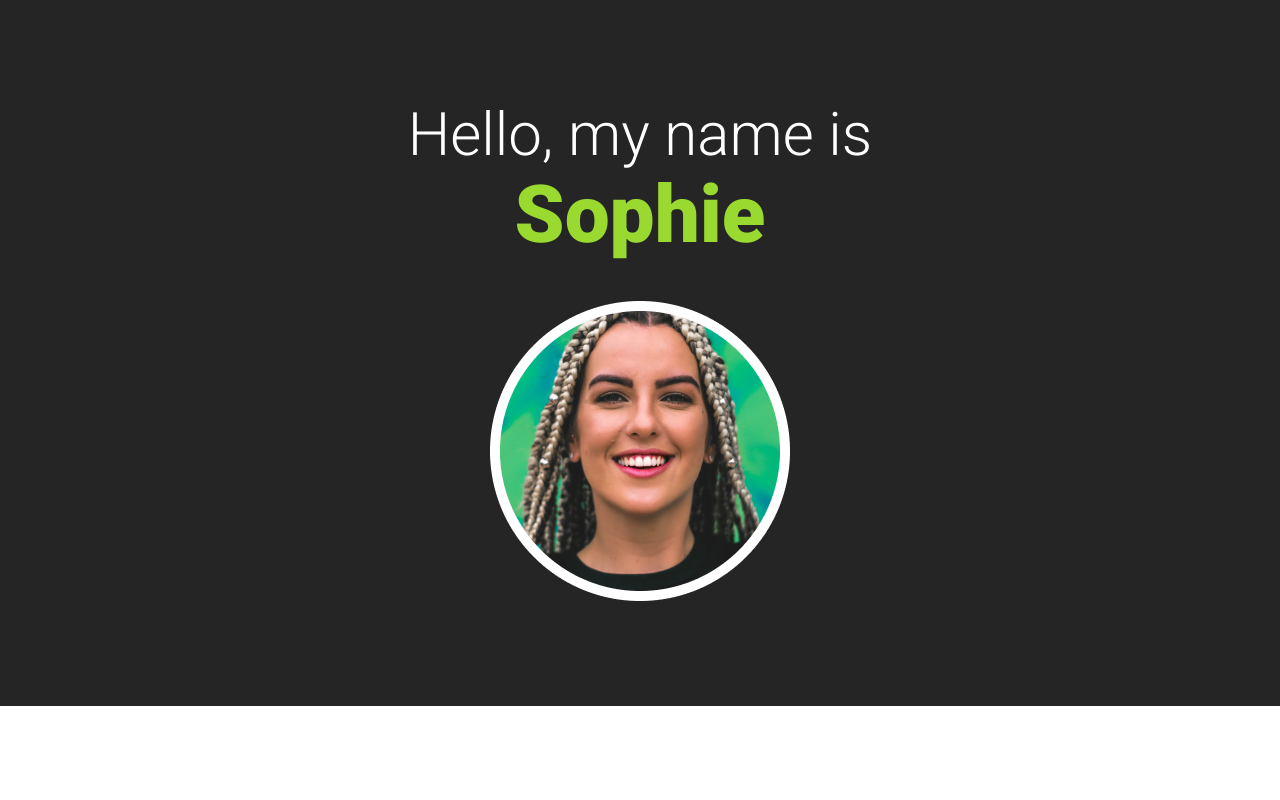
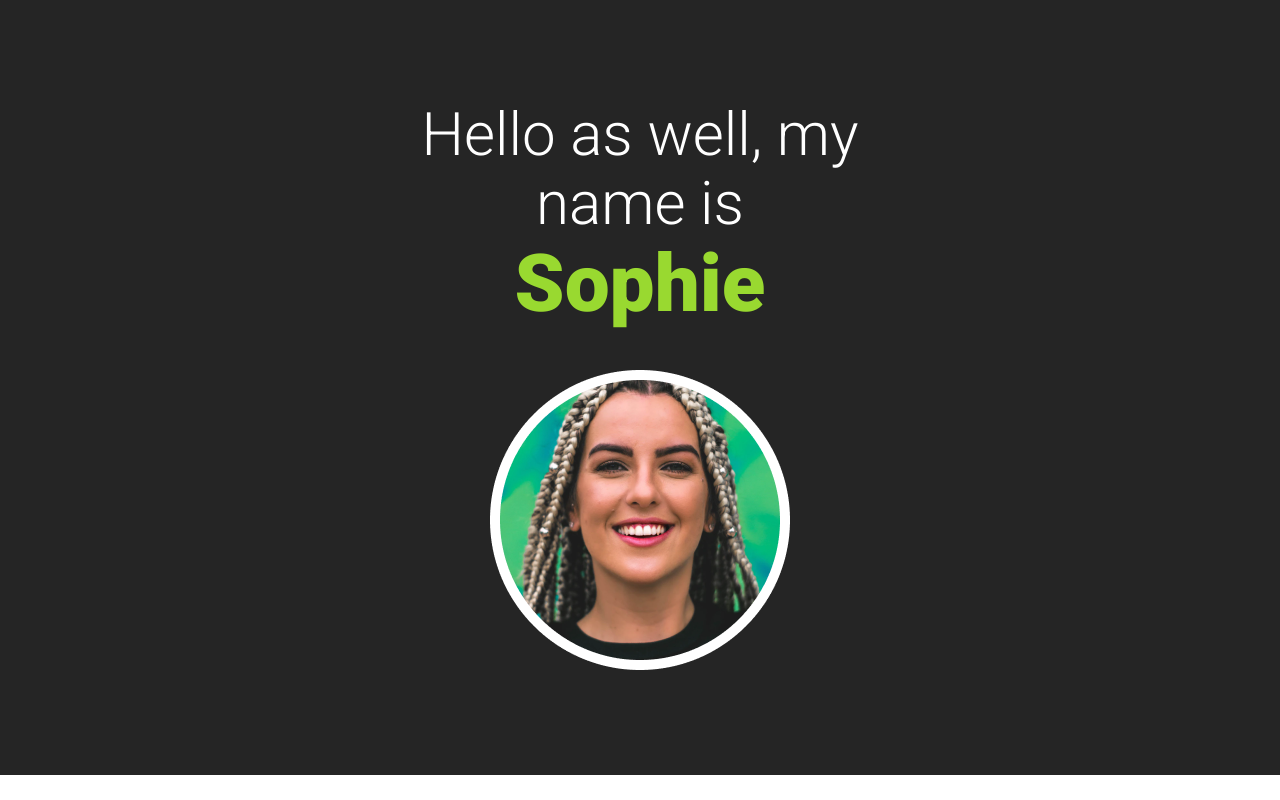
Before and after one commit to oboyo/oboyo.github.io, a website: page index.html in a window 1280 px wide. Shown: the top 800 px of the page. Drawn offline with nearby package versions, Linux system fonts and the light colour scheme.

Commit message:
index modified

```diff
--- a/index.html
+++ b/index.html
@@ -9,7 +9,7 @@
 
             <header class="inverse">
                 <div class="container">
-                    <h1>Hello, my name is <span class="accent-text">Sophie</span></h1>
+                    <h1>Hello as well, my name is <span class="accent-text">Sophie</span></h1>
                     <img src="img/sophie.png" alt="portrait of Sophie">
                 </div>
             </header>
```
